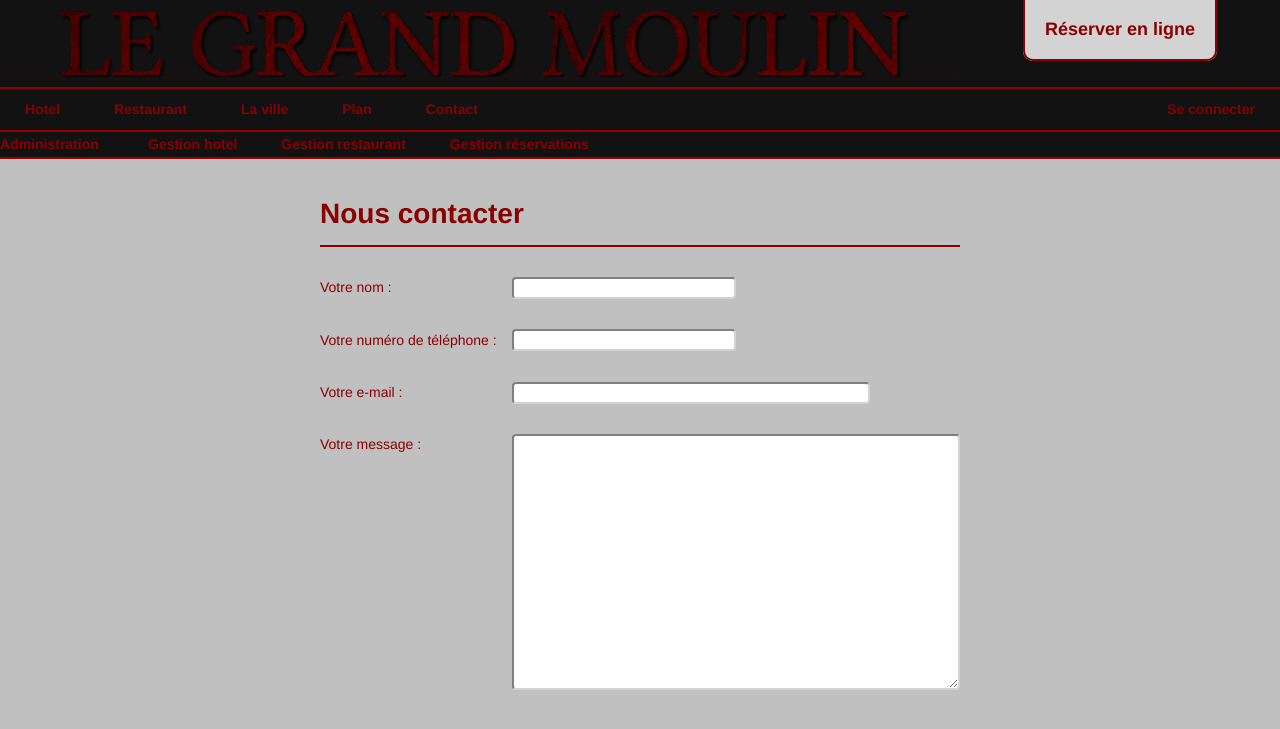
After one commit to Jeremy27/Site_LeGrandMoulin, a PHP site: page /pages/contact.php in a window 1280 px wide. The commit adds this page. Shown: the top 729 px of the page. Run offline with PHP 8.4, Linux system fonts and the light colour scheme.

Commit message:
formulaire de contact + style

```diff
--- a/css/knacss.css
+++ b/css/knacss.css
@@ -119,6 +119,11 @@ em {
 strong {
 	font-weight: bold;
 }
+
+a {
+    text-decoration: none;
+}
+
 i,
 b {
 	font-style: normal;
@@ -707,7 +712,9 @@ input[type='submit']::-moz-focus-inner {
 /* ==icons and bullets           */
 /* ----------------------------- */
 
-.icon {display: inline-block;}
+.icon {
+    display: inline-block;
+}
 
 .icon:before,
 .icon > li:before,
@@ -719,7 +726,7 @@ input[type='submit']::-moz-focus-inner {
   position: relative; top: -.1em;
   margin: 0 0.3em 0 0;
   font: 1.4em/1 sans-serif;
-  color: #000;
+  color: #880000;
   text-shadow: 1px 1px 0 rgba(0,0,0,.1);
   speak: none;
 }
@@ -1207,58 +1214,90 @@ ol.styled > li:before {
 
 /* @import url(my-styles.css); */
 header {
+    padding-top: 10px;
+    padding-bottom: 10px;
     background-color: #121212;
     color: #880000;
 }
 
-.test {
-    margin-top: 16px;
+div.btnReservation {
+    margin-top: 6px;
 }
 
-.reservation {
+a.reservation {
     background-color: lightgray;
     font-weight: bold;
     color: #880000;
-    padding-left: 20px;
-    padding-right: 20px;
-    padding-bottom: 20px;
-    padding-top: 20px;
-    border-radius: 0px 0px 20px 20px;
+    padding: 20px;
+    border-radius: 0px 0px 10px 10px;
     border: 2px solid #880000;
     border-top: 0px;
     text-decoration: none;
     font-size: large;
 }
 
-.reservation:hover {
+a.reservation:hover {
     background-color: #C0C0C0;
 }
 
 nav {
     position: relative;
-    padding-bottom: 10px;
-    padding-top: 10px;
     background-color: #121212;
     border-bottom: 2px solid #990000;
-    border-top: 2px solid #990000;
     font-weight: bold;
 }
 
-nav a {
-    text-decoration: none;
+nav.menuPrincipal {
+    padding-bottom: 10px;
+    padding-top: 10px;
+    border-top: 2px solid #990000;
+}
+
+nav.menuPrincipal a {
     color: #880000;
     padding: 10px 15px 10px 15px;
     margin-left: 10px;
     margin-right: 10px;
 }
 
+nav.menuAdmin {
+    position: relative;
+    padding-bottom: 2px;
+    padding-top: 2px;
+}
+
+nav.menuAdmin a {
+    color: #880000;
+    padding: 2px 10px 2px 10px;
+    margin-left: 10px;
+    margin-right: 10px;
+}
+
 nav a:hover {
     background-color: #222222;
+    border-radius: 2px;
 }
 
-.lorem{
-    margin-bottom: 100px;
+/* ------------------------------------------------ Formulaires ------------------------------------------------ */
+hr {
+    height: 2px;
+    color: #880000;
+    background-color: #880000;
+    border: none;
 }
+
+input {
+    border-radius: 4px;
+    border: 2px inset lightgray;
+    color: #880000;
+}
+
+textarea {
+    border-radius: 4px;
+    border: 2px inset lightgray;
+    color: #880000;
+}
+/* ------------------------------------------------------------------------------------------------ */
 
 /* ------------------------------------------------ Section ------------------------------------------------ */
 
--- /dev/null
+++ b/pages/contact.php
@@ -0,0 +1,32 @@
+<?php
+    $chemin = '../inc/';
+    include_once $chemin.'formatHTML.php';
+
+    echo getEntete('../');
+    echo getMenu('../');
+?>
+
+<section class="w50 txtleft">
+    <h2>Nous contacter</h2>
+    <hr>
+    <section class="row">
+        <aside class="col w30 tiny-w100"><label for="nomContact">Votre nom : </label></aside>
+        <aside class="col w70 tiny-w100"><input class="w50" type="text" name="nomContact" id="nomContact"/></aside>
+    </section>
+    <section class="row">
+        <aside class="col w30 tiny-w100"><label for="telephoneContact">Votre num&eacute;ro de t&eacute;l&eacute;phone : </label></aside>
+        <aside class="col w70 tiny-w100"><input class="w50" type="text" name="telephoneContact" id="telephoneContact"/></aside>
+    </section>
+    <section class="row">
+        <aside class="col w30 tiny-w100"><label for="emailContact">Votre e-mail : </label></aside>
+        <aside class="col w70 tiny-w100"><input class="w80" type="text" name="emailContact" id="emailContact"/></aside>
+    </section>
+    <section class="row">
+        <aside class="col w30 tiny-w100"><label for="messageContact">Votre message : </label></aside>
+        <aside class="col w70 tiny-w100"><textarea class="w100" rows="12" name="messageContact" id="messageContact"></textarea></aside>
+    </section>
+</section>
+
+<?php
+    echo getPiedDePage();
+?>
```
